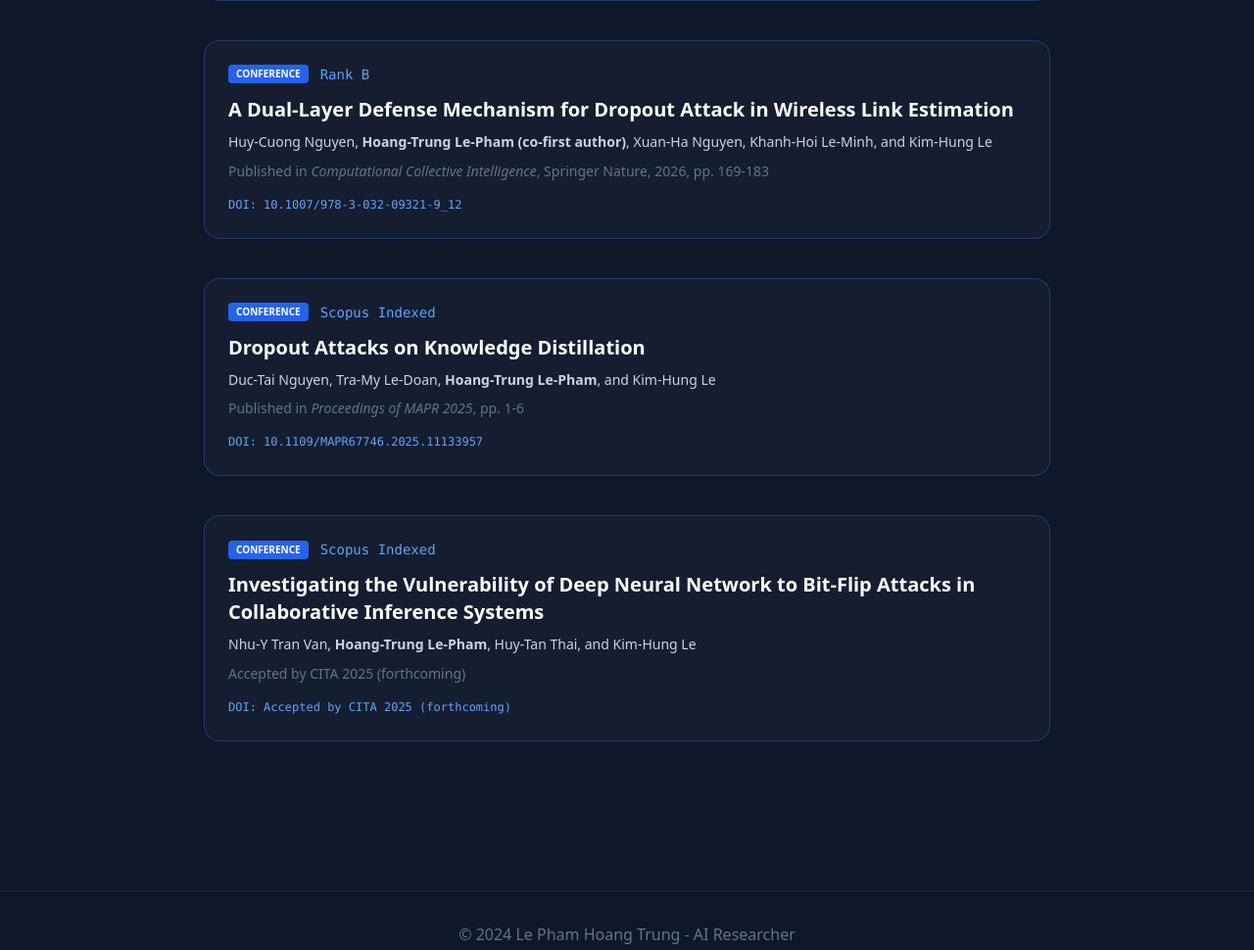
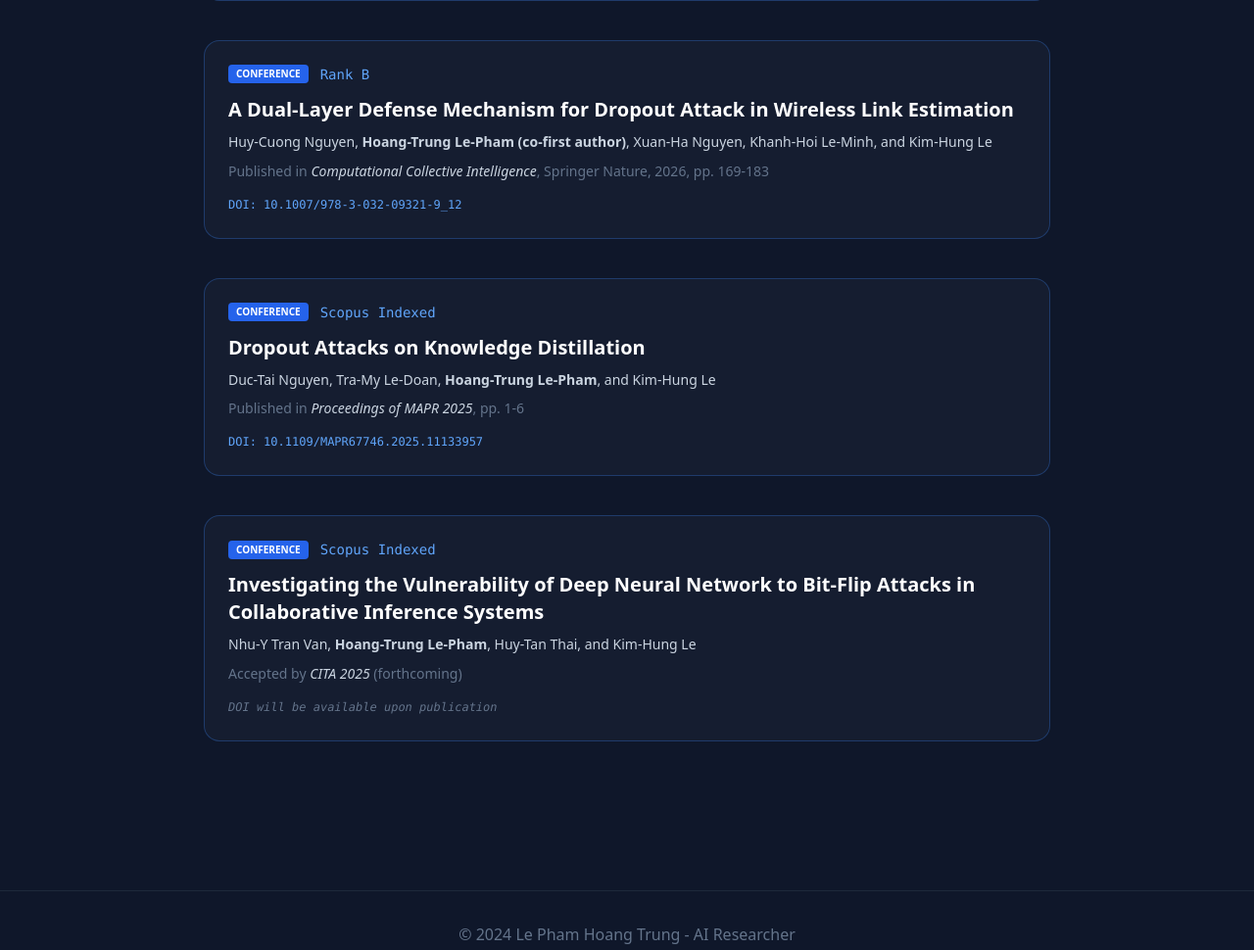
Before and after one commit to Trunkg0d/Trunk, a FastAPI app: page /publications in a window 1280 px wide. Shown: the part 475-1445 px from the top of the page at 98% size. Run offline with FastAPI, Linux system fonts and the light colour scheme; some libraries are stand-ins or nearby versions.

Commit message:
feat: update style of publications

```diff
--- a/app/templates/publications.html
+++ b/app/templates/publications.html
@@ -36,7 +36,7 @@
                 Huy-Cuong Nguyen, <strong>Hoang-Trung Le-Pham (co-first author)</strong>, Xuan-Ha Nguyen, Khanh-Hoi Le-Minh, and Kim-Hung Le
             </p>
             <p class="text-slate-500 text-sm mt-2">
-                Published in <span class="italic">Computational Collective Intelligence</span>, Springer Nature, 2026, pp. 169-183
+                Published in <span class="italic text-slate-300">Computational Collective Intelligence</span>, Springer Nature, 2026, pp. 169-183
             </p>
             <a href="https://doi.org/10.1007/978-3-032-09321-9_12" target="_blank" class="mt-4 inline-block text-blue-400 text-xs font-mono hover:underline">
                 DOI: 10.1007/978-3-032-09321-9_12
@@ -55,7 +55,7 @@
                 Duc-Tai Nguyen, Tra-My Le-Doan, <strong>Hoang-Trung Le-Pham</strong>, and Kim-Hung Le
             </p>
             <p class="text-slate-500 text-sm mt-2">
-                Published in <span class="italic">Proceedings of MAPR 2025</span>, pp. 1-6
+                Published in <span class="italic text-slate-300">Proceedings of MAPR 2025</span>, pp. 1-6
             </p>
             <a href="https://doi.org/10.1109/MAPR67746.2025.11133957" target="_blank" class="mt-4 inline-block text-blue-400 text-xs font-mono hover:underline">
                 DOI: 10.1109/MAPR67746.2025.11133957
@@ -74,11 +74,11 @@
               Nhu-Y Tran Van, <strong>Hoang-Trung Le-Pham</strong>, Huy-Tan Thai, and Kim-Hung Le
           </p>
           <p class="text-slate-500 text-sm mt-2">
-                Accepted by CITA 2025 (forthcoming)
+              Accepted by <span class="italic text-slate-300">CITA 2025</span> (forthcoming)
           </p>
-            <a href="/" target="_blank" class="mt-4 inline-block text-blue-400 text-xs font-mono hover:underline">
-                DOI: Accepted by CITA 2025 (forthcoming)
-            </a>
+          <span class="mt-4 inline-block text-slate-500 text-xs font-mono italic">
+              DOI will be available upon publication
+          </span>
       </div>
     </div>
 </section>
```
Lines whose indentation alone changed are shown as unchanged.
